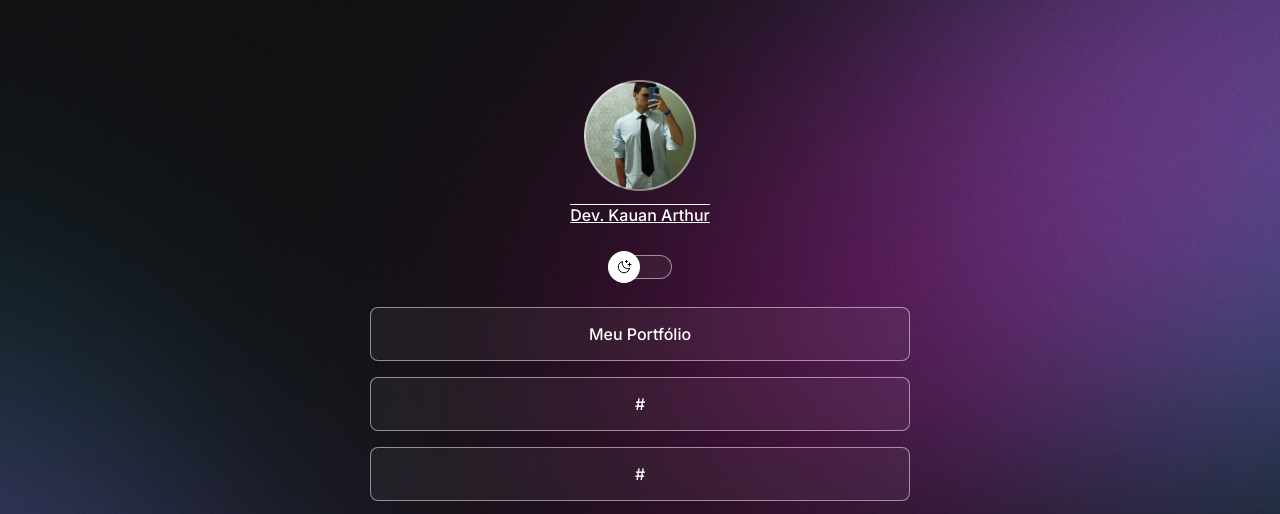
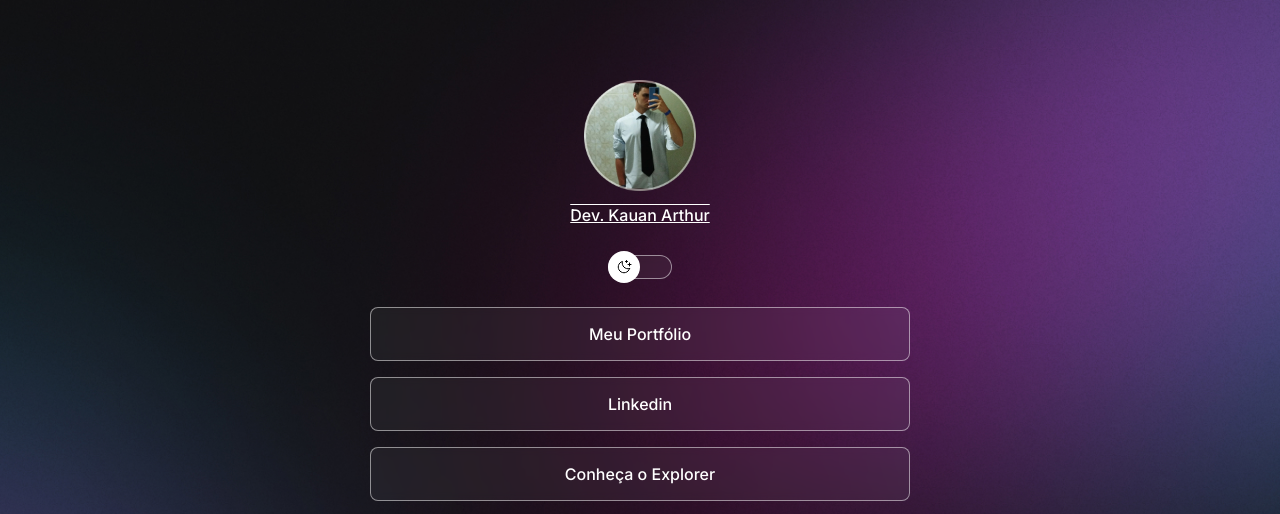
Before and after one commit to Schambin/MyLinks, a plain HTML site: page index.html in a window 1280 px wide. Shown: the top 514 px of the page. Drawn offline with nearby package versions, Linux system fonts and the light colour scheme.

Commit message:
Removidos #

```diff
--- a/index.html
+++ b/index.html
@@ -40,10 +40,7 @@
           >
         </li>
         <li>
-          <a href="#" target="_blank">#</a>
-        </li>
-        <li>
-          <a href="#" target="_blank">#</a>
+          <a href="https://www.linkedin.com/in/kauan-schamber-566547267/" target="_blank">Linkedin</a>
         </li>
         <li>
           <a href="https://www.rocketseat.com.br/explorer" target="_blank"
```
